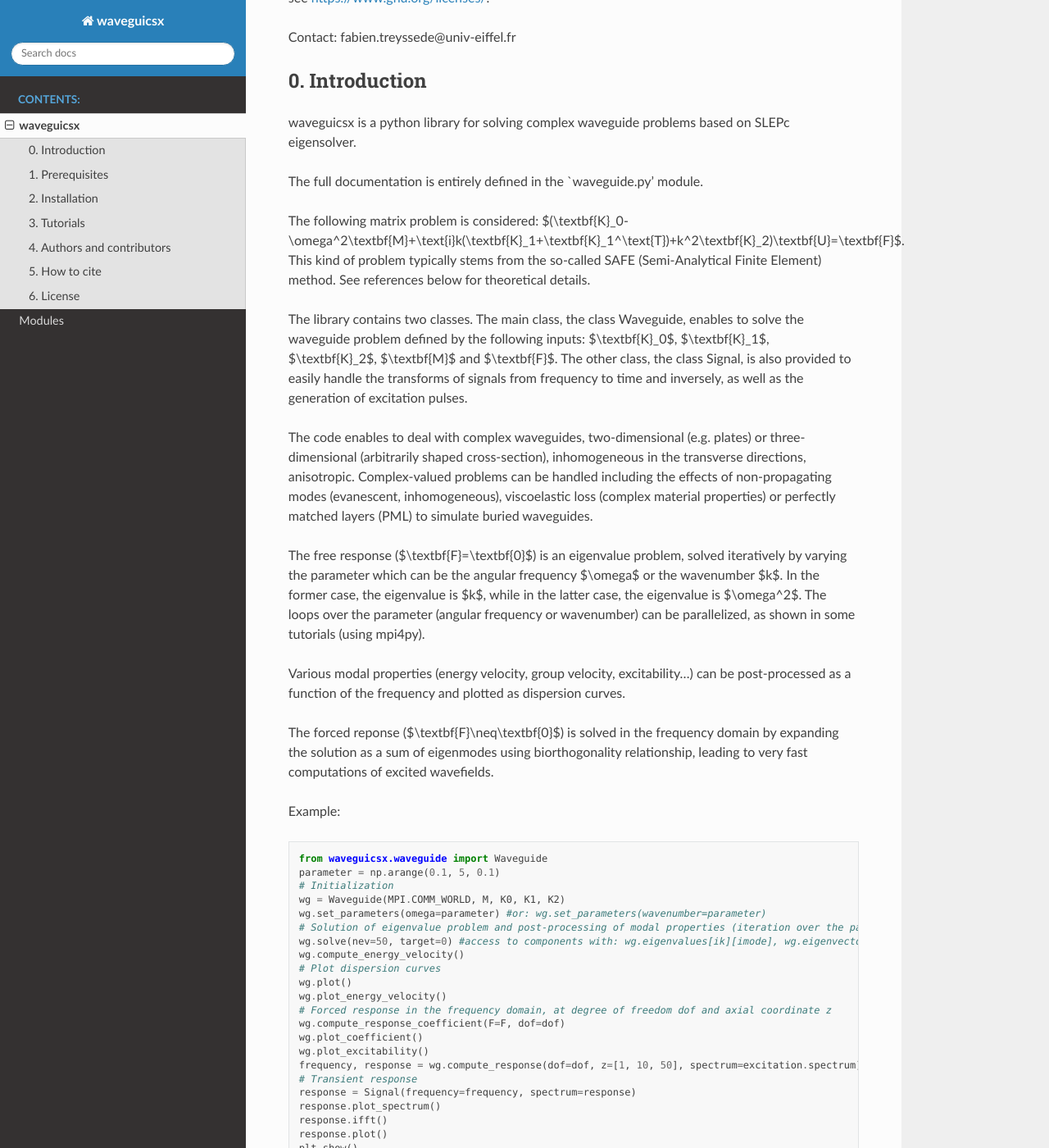
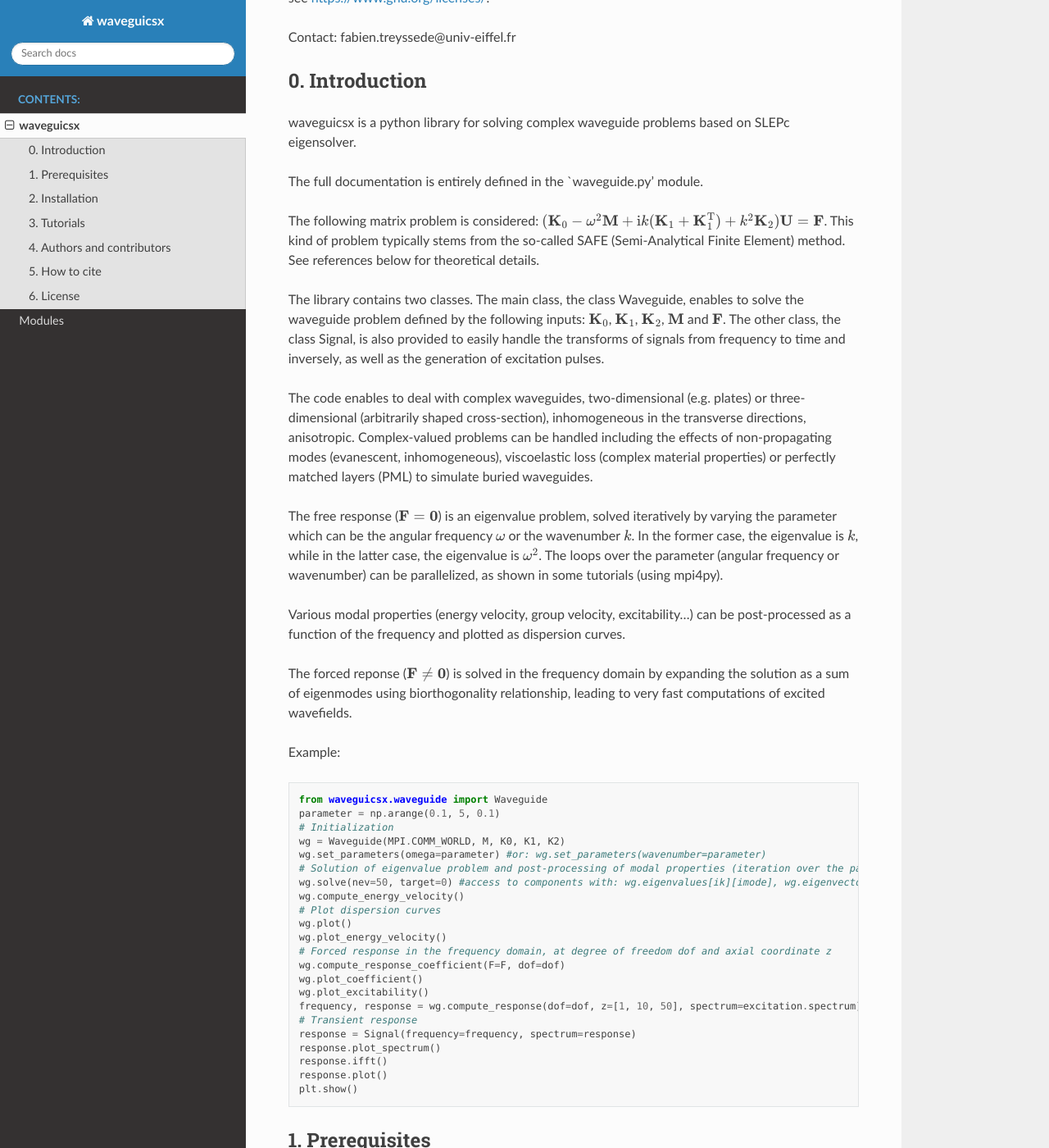
Before and after one commit to Universite-Gustave-Eiffel/waveguicsx, a Sphinx documentation site: the page built from doc/readme_link.md, in a window 1280 px wide and 1400 px high, scrolled down 510 px. Shown: the whole window at 82% size. Built offline with Sphinx 7.4.7 and the Read the Docs theme 2.0.0, drawn with Linux system fonts in a browser that asks for light colours; part of the change alters nothing that is shown; some of the changed text lies outside the part shown.

```diff
--- a/doc/conf.py
+++ b/doc/conf.py
@@ -21,6 +21,25 @@ extensions = ["sphinx.ext.todo", "sphinx.ext.viewcode", "sphinx.ext.autodoc",
               "myst_parser",
               'nbsphinx']
 
+# myst-parser is used to manage (readme) markdown file
+# ref : https://myst-parser.readthedocs.io/en/latest/syntax/optional.html
+myst_enable_extensions = [
+    "amsmath",
+#    "attrs_inline",
+#    "colon_fence",
+#    "deflist",
+    "dollarmath",   # to allow latex from markdown to be rendered in sphinx
+#    "fieldlist",
+#    "html_admonition",
+#    "html_image",
+#    "linkify",
+#    "replacements",
+#    "smartquotes",
+#    "strikethrough",
+#    "substitution",
+#    "tasklist",
+]
+
 templates_path = ['_templates']
 exclude_patterns = ['_build', 'Thumbs.db', '.DS_Store']
 autodoc_member_order = 'bysource'
```
